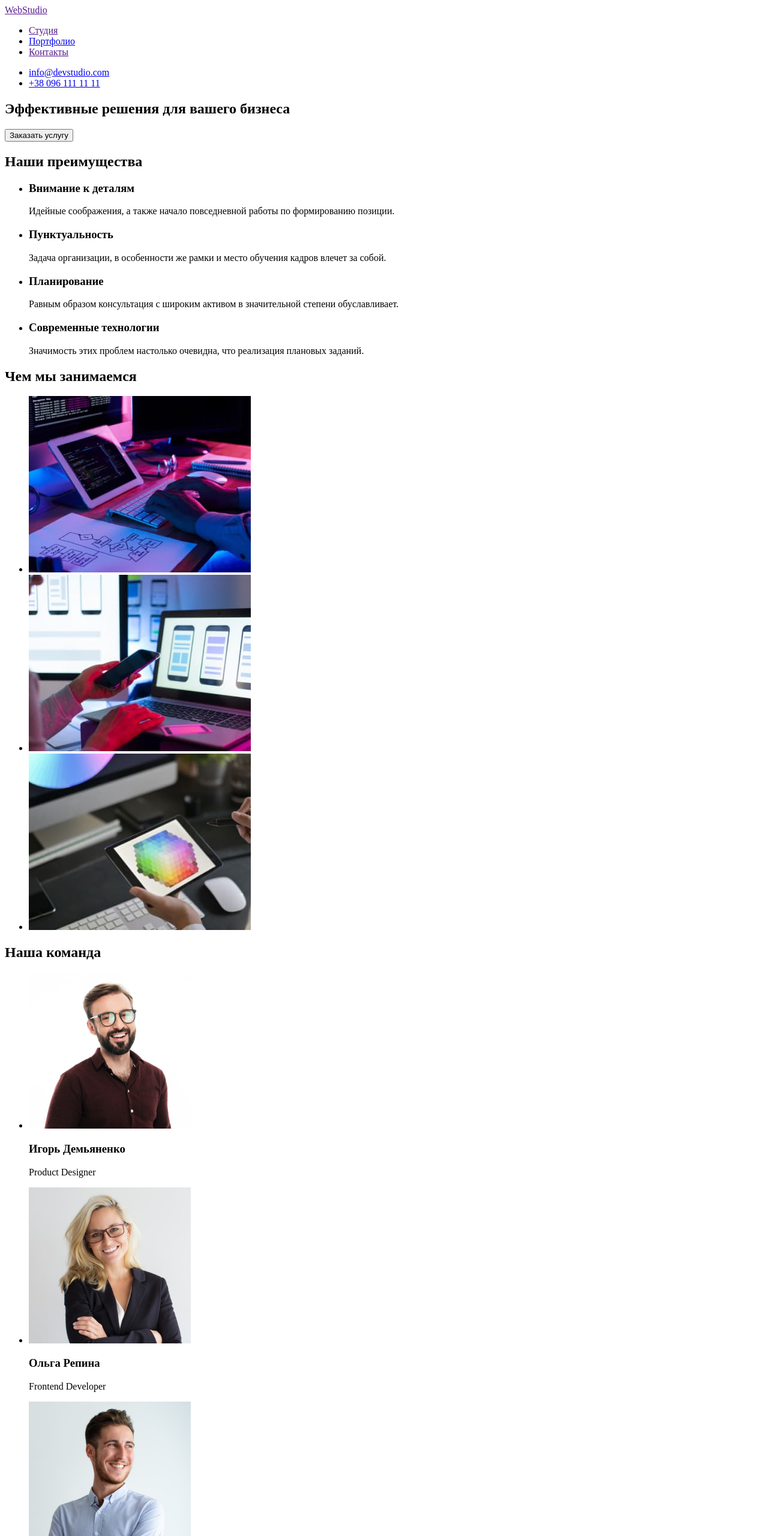
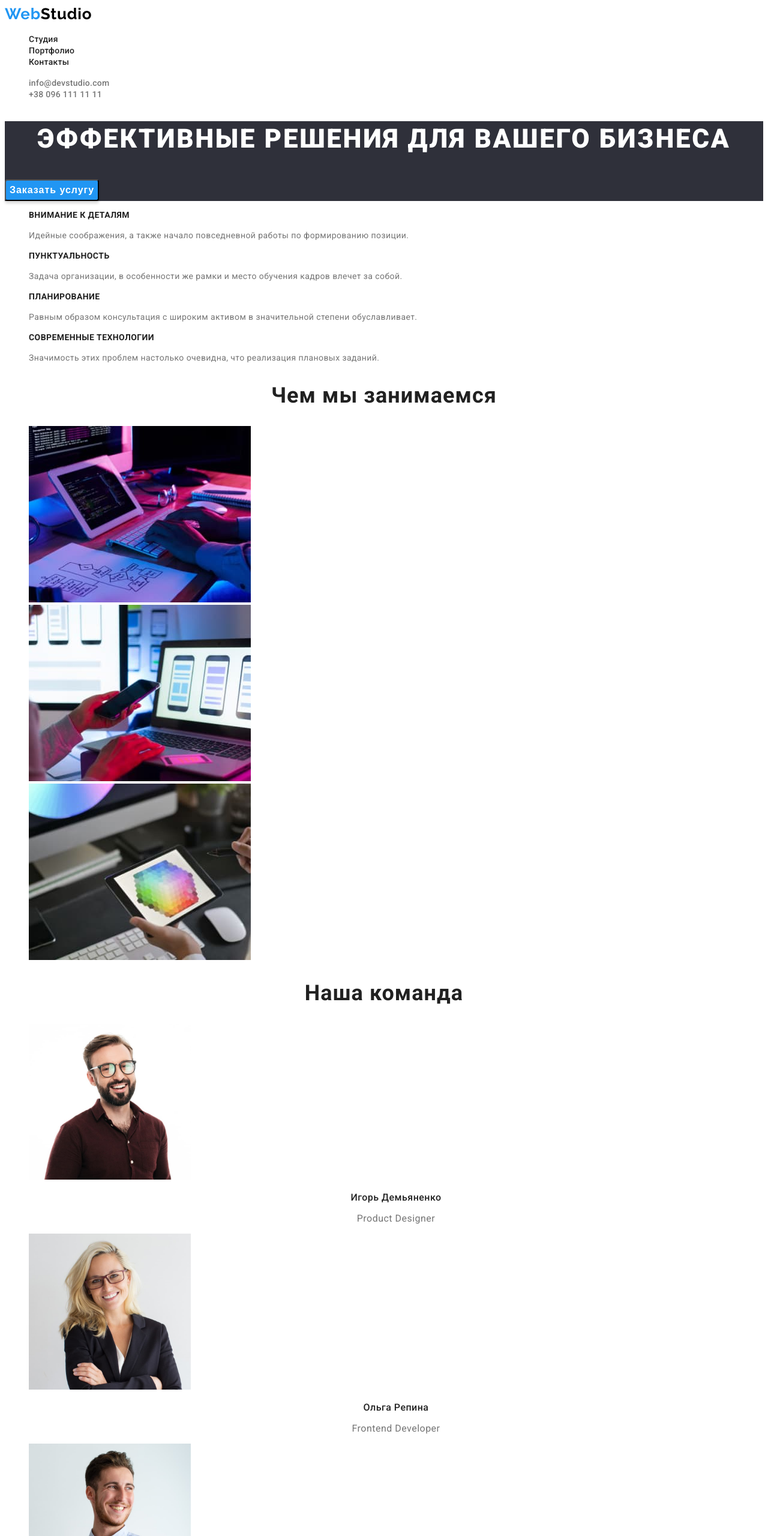
Before and after one commit to Alena-007/goit-markup-hw-02, a plain HTML site: page index.html in a window 1280 px wide. Shown: the top 2560 px of the page at 60% size. Drawn offline with Linux system fonts and the light colour scheme.

Commit message:
add css index.html

```diff
--- a/css/styles.css
+++ b/css/styles.css
@@ -0,0 +1,183 @@
+/* main font-family: Raleway 700*/
+/* font-family: Roboto 400 500 700 900*/
+
+/* main color black: #212121; */
+/* color white: #FFFFFF; */
+/* second color grey: #757575; */
+/* accent color blue: #2196F3; */
+
+/* first bg-color white: #FFFFFF; */
+/* second bg-color grey: #F5F4FA; */
+/* third bg-color dark: #2F303A; */
+
+:root {
+    --primary-font-family: 'Roboto', sans-serif;
+    --secondary-font-family: 'Raleway', sans-serif;
+    --primary-text-color-theme-light: #212121;
+    --secondary-text-color-theme-light: #757575;
+    --primary-text-color-theme-dark: #ffffff;
+    --accent-color: #2196f3;
+}
+
+body {
+    font-family: var(--primary-font-family);
+    background-color: #ffffff;
+}
+
+.list {
+    list-style: none;
+}
+
+.link {
+    text-decoration: none;
+}
+
+/* ========= START COMPONENTS ========= */
+.title {
+    font-weight: 700;
+    font-size: 36px;
+    line-height: 1.17;
+    text-align: center;
+    letter-spacing: 0.03em;
+    color: var(--primary-text-color-theme-light);
+}
+
+.logo {
+    font-family: var(--secondary-font-family);
+    font-weight: 700;
+    font-size: 26px;
+    line-height: 1.19;
+    letter-spacing: 0.03em;
+}
+/* ========= END COMPONENTS ========= */
+
+/* ========= START LOGO ========= */
+.logo-accent {
+    color: var(--accent-color);
+}
+
+.logo-header {
+    color: #000000;
+}
+
+.logo-footer {
+    color: var(--primary-text-color-theme-dark);
+}
+/* ========= END LOGO ========= */
+
+/* ========= START HEADER ========= */
+.nav-link {
+    font-weight: 500;
+    font-size: 14px;
+    line-height: 1.14;
+    letter-spacing: 0.02em;
+    color: var(--primary-text-color-theme-light);
+}
+
+.tel-mail-link {
+    font-weight: 500;
+    font-size: 14px;
+    line-height: 1.14;
+    letter-spacing: 0.02em;
+    color: var(--secondary-text-color-theme-light);
+}
+
+.nav-link:hover,
+.nav-link:focus,
+.tel-mail-link:hover,
+.tel-mail-link:focus {
+    color: var(--accent-color);
+}
+/* ========= END HEADER ========= */
+
+/* ========= START HERO ========= */
+.hero {
+    background-color: #2f303a;
+}
+
+.hero-title {
+    font-weight: 900;
+    font-size: 44px;
+    line-height: 1.36;
+    text-align: center;
+    letter-spacing: 0.06em;
+    text-transform: uppercase;
+    color: var(--primary-text-color-theme-dark);
+}
+
+.hero-btn {
+    background: var(--accent-color);
+    box-shadow: 0px 4px 4px rgba(0, 0, 0, 0.15);
+    border-radius: 4px;
+    font-weight: 700;
+    font-size: 16px;
+    line-height: 1.88;
+    text-align: center;
+    letter-spacing: 0.06em;
+    color: var(--primary-text-color-theme-dark);
+    cursor: pointer;
+}
+/* ========= END HERO ========= */
+
+/* ========= START BENEFITS ========= */
+.benefits-subtitle {
+    font-weight: 700;
+    font-size: 14px;
+    line-height: 1.14;
+    letter-spacing: 0.03em;
+    text-transform: uppercase;
+    color: var(--primary-text-color-theme-light);
+}
+
+.benefits-text {
+    font-weight: 400;
+    font-size: 14px;
+    line-height: 1.71;
+    letter-spacing: 0.03em;
+    color: var(--secondary-text-color-theme-light);
+}
+/* ========= END BENEFITS ========= */
+
+/* ========= START TEAM ========= */
+.team-title {
+    font-weight: 500;
+    font-size: 16px;
+    line-height: 1.19;
+    text-align: center;
+    letter-spacing: 0.03em;
+    color: var(--primary-text-color-theme-light);
+}
+
+.team-text {
+    font-weight: 400;
+    font-size: 16px;
+    line-height: 1.19;
+    text-align: center;
+    letter-spacing: 0.03em;
+    color: var(--secondary-text-color-theme-light);
+}
+/* ========= END TEAM ========= */
+
+/* ========= START FOOTER ========= */
+.footer {
+    background-color: #2f303a;
+}
+
+.address-link {
+    font-style: normal;
+    font-weight: 400;
+    font-size: 14px;
+    line-height: 1.71;
+    letter-spacing: 0.03em;
+    color: var(--primary-text-color-theme-dark);
+}
+
+.contacts-link {
+    font-style: normal;
+    font-weight: 400;
+    font-size: 14px;
+    line-height: 1.71;
+    letter-spacing: 0.03em;
+    color: rgba(255, 255, 255, 0.6);
+}
+/* ========= END FOOTER ========= */
--- a/index.html
+++ b/index.html
@@ -5,83 +5,102 @@
         <meta http-equiv="X-UA-Compatible" content="IE=edge" />
         <meta name="viewport" content="width=device-width, initial-scale=1.0" />
         <title>Web Studio</title>
+        <link rel="preconnect" href="https://fonts.googleapis.com" />
+        <link rel="preconnect" href="https://fonts.gstatic.com" crossorigin />
+        <link
+            href="https://fonts.googleapis.com/css2?family=Raleway:wght@700&family=Roboto:wght@400;500;700;900&display=swap"
+            rel="stylesheet"
+        />
         <link rel="stylesheet" href="./css/styles.css" />
     </head>
     <body>
-        <header>
-            <a href="" lang="en"><span>Web</span>Studio</a>
-            <nav>
-                <ul>
-                    <li><a href="">Студия</a></li>
-                    <li><a href="./portfolio.html">Портфолио</a></li>
-                    <li><a href="">Контакты</a></li>
+        <header class="header">
+            <a href="" class="logo logo-header link" lang="en"
+                ><span class="logo logo-accent">Web</span>Studio</a
+            >
+            <nav class="navigation">
+                <ul class="nav-list list">
+                    <li class="nav-item"><a href="" class="nav-link link">Студия</a></li>
+                    <li class="nav-item">
+                        <a href="./portfolio.html" class="nav-link link">Портфолио</a>
+                    </li>
+                    <li class="nav-item"><a href="" class="nav-link link">Контакты</a></li>
                 </ul>
             </nav>
-            <ul>
-                <li><a href="mailto:info@devstudio.com">info@devstudio.com</a></li>
-                <li><a href="tel:+380961111111">+38 096 111 11 11</a></li>
+            <ul class="tel-mail list">
+                <li class="tel-mail-item">
+                    <a href="mailto:info@devstudio.com" class="tel-mail-link link"
+                        >info@devstudio.com</a
+                    >
+                </li>
+                <li class="tel-mail-item">
+                    <a href="tel:+380961111111" class="tel-mail-link link">+38 096 111 11 11</a>
+                </li>
             </ul>
         </header>
         <main>
-            <section>
-                <h1>Эффективные решения для вашего бизнеса</h1>
-                <button type="button">Заказать услугу</button>
+            <section class="hero">
+                <h1 class="hero-title">Эффективные решения для вашего бизнеса</h1>
+                <button class="hero-btn" type="button">Заказать услугу</button>
             </section>
-            <section>
+            <section class="benefits">
                 <!--потом скрыть этот заголовок с помощью css-->
-                <h2>Наши преимущества</h2>
-                <ul>
-                    <li>
-                        <h3>Внимание к деталям</h3>
-                        <p>
+                <h2 hidden class="benefits-title">Наши преимущества</h2>
+                <ul class="benefits-list list">
+                    <li class="benefits-item">
+                        <h3 class="benefits-subtitle">Внимание к деталям</h3>
+                        <p class="benefits-text">
                             Идейные соображения, а также начало повседневной работы по формированию
                             позиции.
                         </p>
                     </li>
-                    <li>
-                        <h3>Пунктуальность</h3>
-                        <p>
+                    <li class="benefits-item">
+                        <h3 class="benefits-subtitle">Пунктуальность</h3>
+                        <p class="benefits-text">
                             Задача организации, в особенности же рамки и место обучения кадров
                             влечет за собой.
                         </p>
                     </li>
-                    <li>
-                        <h3>Планирование</h3>
-                        <p>
+                    <li class="benefits-item">
+                        <h3 class="benefits-subtitle">Планирование</h3>
+                        <p class="benefits-text">
                             Равным образом консультация с широким активом в значительной степени
                             обуславливает.
                         </p>
                     </li>
-                    <li>
-                        <h3>Современные технологии</h3>
-                        <p>
+                    <li class="benefits-item">
+                        <h3 class="benefits-subtitle">Современные технологии</h3>
+                        <p class="benefits-text">
                             Значимость этих проблем настолько очевидна, что реализация плановых
                             заданий.
                         </p>
                     </li>
                 </ul>
             </section>
-            <section>
-                <h2>Чем мы занимаемся</h2>
-                <ul>
-                    <li>
+            <section class="services">
+                <h2 class="title">Чем мы занимаемся</h2>
+                <ul class="services-list list">
+                    <li class="services-item">
                         <img
+                            class="services-img"
                             src="./images/main-page/what-we-do-1.jpg"
                             alt="ввод текста на клавиатуре"
                             width="370"
                             height="294"
                         />
                     </li>
-                    <li>
+                    <li class="services-item">
                         <img
+                            class="services-img"
                             src="./images/main-page/what-we-do-2.jpg"
                             alt="ноутбук и мобильный телефон"
                             width="370"
                             height="294"
                         />
                     </li>
-                    <li>
+                    <li class="services-item">
                         <img
+                            class="services-img"
                             src="./images/main-page/what-we-do-3.jpg"
                             alt="цветовая палитра на планшете"
                             width="370"
@@ -90,69 +109,78 @@
                     </li>
                 </ul>
             </section>
-            <section>
-                <h2>Наша команда</h2>
-                <ul>
-                    <li>
+            <section class="team">
+                <h2 class="title">Наша команда</h2>
+                <ul class="team-list list">
+                    <li class="team-item">
                         <img
+                            class="team-img"
                             src="./images/main-page/team-i-demjanenko.jpg"
                             alt="Игорь Демьяненко"
                             width="270"
                             height="260"
                         />
-                        <h3>Игорь Демьяненко</h3>
-                        <p lang="en">Product Designer</p>
+                        <h3 class="team-title">Игорь Демьяненко</h3>
+                        <p class="team-text" lang="en">Product Designer</p>
                     </li>
-                    <li>
+                    <li class="team-item">
                         <img
+                            class="team-img"
                             src="./images/main-page/team-o-repina.jpg"
                             alt="Ольга Репина"
                             width="270"
                             height="260"
                         />
-                        <h3>Ольга Репина</h3>
-                        <p lang="en">Frontend Developer</p>
+                        <h3 class="team-title">Ольга Репина</h3>
+                        <p class="team-text" lang="en">Frontend Developer</p>
                     </li>
-                    <li>
+                    <li class="team-item">
                         <img
+                            class="team-img"
                             src="./images/main-page/team-n-tarasov.jpg"
                             alt="Николай Тарасов"
                             width="270"
                             height="260"
                         />
-                        <h3>Николай Тарасов</h3>
-                        <p lang="en">Marketing</p>
+                        <h3 class="team-title">Николай Тарасов</h3>
+                        <p class="team-text" lang="en">Marketing</p>
                     </li>
-                    <li>
+                    <li class="team-item">
                         <img
+                            class="team-img"
                             src="./images/main-page/team-m-ermakov.jpg"
                             alt="Михаил Ермаков"
                             width="270"
                             height="260"
                         />
-                        <h3>Михаил Ермаков</h3>
-                        <p lang="en">UI Designer</p>
+                        <h3 class="team-title">Михаил Ермаков</h3>
+                        <p class="team-text" lang="en">UI Designer</p>
                     </li>
                 </ul>
             </section>
         </main>
-        <footer>
-            <a href="" lang="en"><span>Web</span>Studio</a>
+        <footer class="footer">
+            <a href="" class="logo logo-footer link" lang="en"
+                ><span class="logo logo-accent">Web</span>Studio</a
+            >
             <address>
-                <ul>
-                    <li>
+                <ul class="contacts list">
+                    <li class="contacts-list">
                         <a
                             href="https://goo.gl/maps/MPuqqHir5dcLgvQc8"
+                            class="address-link link"
                             target="_blank"
                             rel="noopener noreferrer"
                             >г. Киев, пр-т Леси Украинки, 26</a
                         >
                     </li>
-                    <li>
-                        <a href="mailto:info@example.com">info@example.com</a>
+                    <li class="contacts-list">
+                        <a href="mailto:info@example.com" class="contacts-link link"
+                            >info@example.com</a
+                        >
                     </li>
-                    <li>
-                        <a href="tel:+380991111111">+38 099 111 11 11</a>
+                    <li class="contacts-list">
+                        <a href="tel:+380991111111" class="contacts-link link">+38 099 111 11 11</a>
                     </li>
                 </ul>
             </address>
```
Also changed, not shown: portfolio.html (+8 -1 lines).
